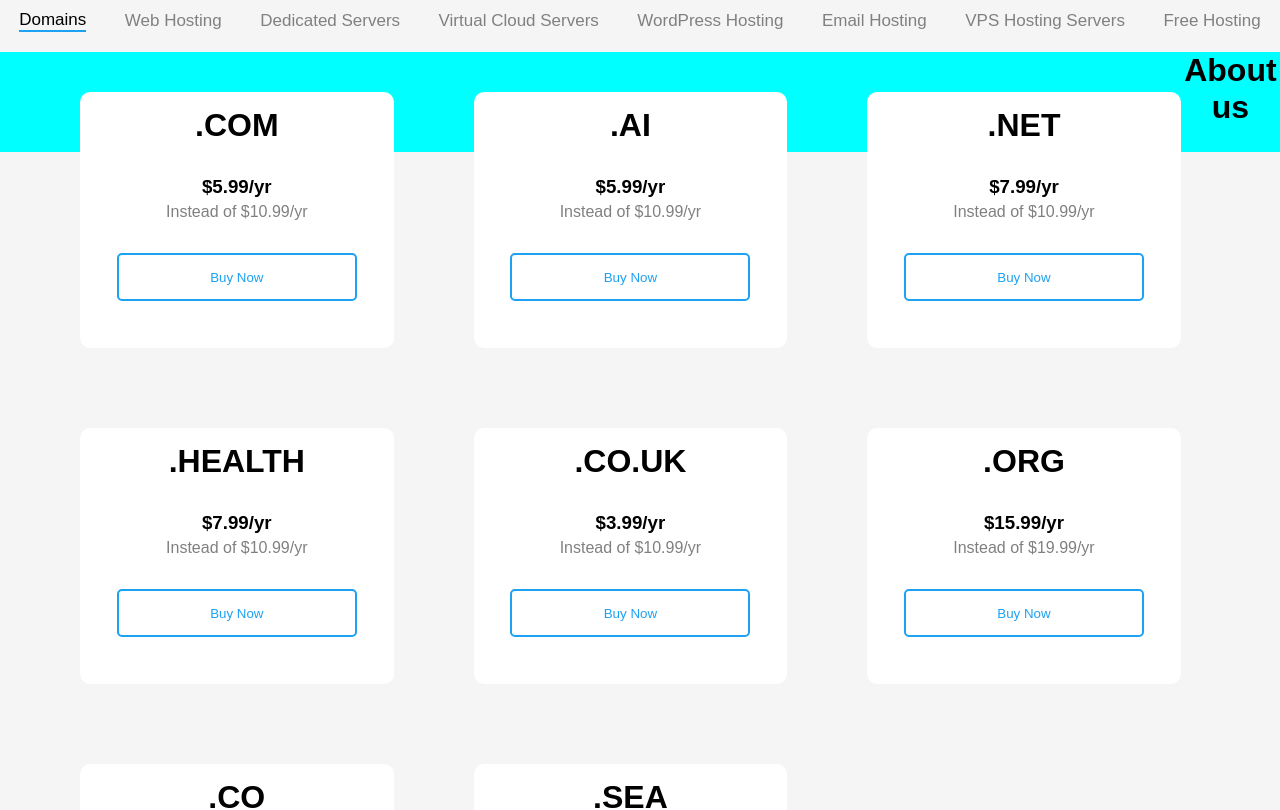
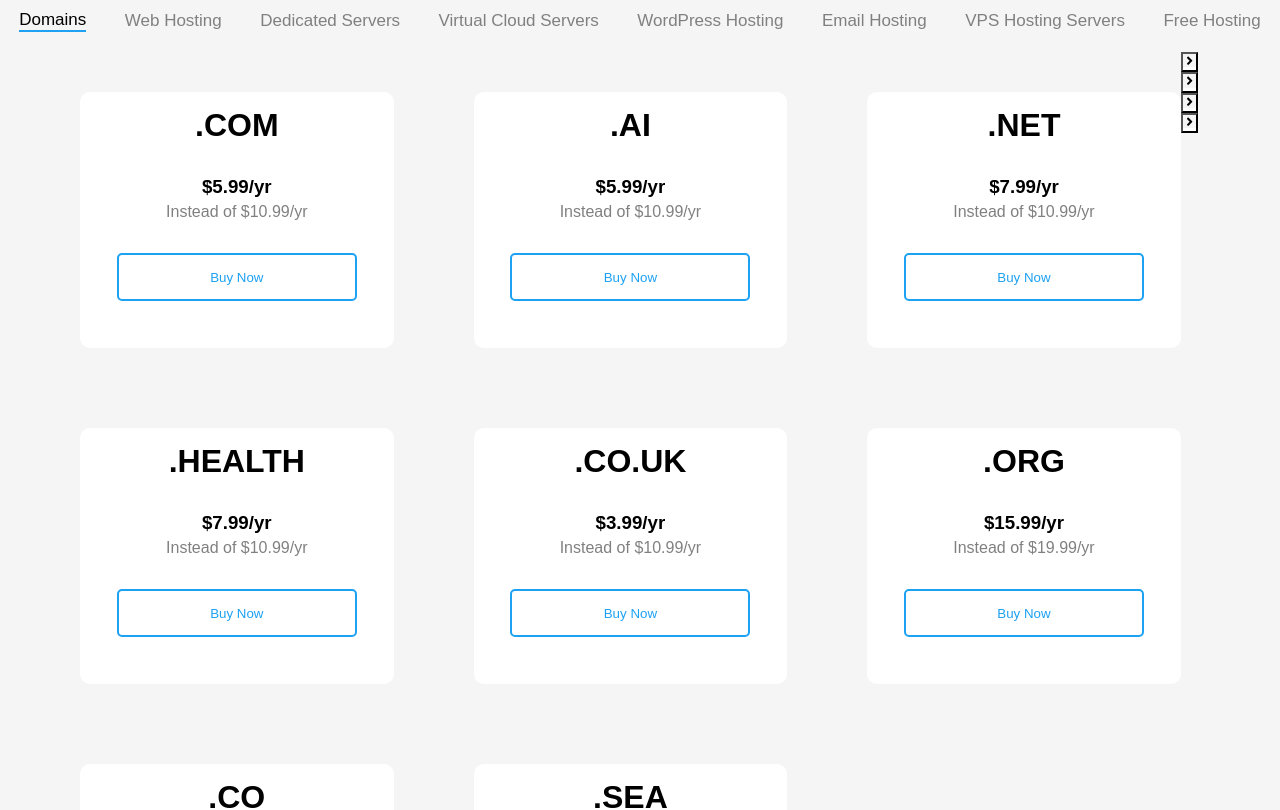
Before and after one commit to Florid11/first-task-p2, a React (Create React App) app: page / in a window 1280 px wide. Shown: the top 810 px of the page. Built offline with nearby package versions, Linux system fonts and the light colour scheme.

Commit message:
Changes made to topics

```diff
--- a/src/components/Topics.js
+++ b/src/components/Topics.js
@@ -1,10 +1,34 @@
 import React from "react";
-import classes from "./Topics.module.css";
+import ToggleState from "../ToggleTopics/Toggle";
 
 const Topic = () => {
+    const topics =[
+        {
+            key: '1',
+            title: 'How does ParkName seperate itself from other domain name parking companies?',
+            paragraphs: 'Your domains are a valuable online property. As in any investment, you want the most efficient, easy way to make sure your property is going to be profitable. Do you own more than 1,000 domains? As a professional domainer, you will find everything you need through Parkname to generate maximum profits from your domain portfolio.'
+        },
+        {
+            key: '2',
+            title: 'Is ParkName Parking actually free?',
+            paragraphs: 'Your domains are a valuable online property. As in any investment, you want the most efficient, easy way to make sure your property is going to be profitable. Do you own more than 1,000 domains? As a professional domainer, you will find everything you need through Parkname to generate maximum profits from your domain portfolio.'
+        },
+        {
+            key: '3',
+            title: 'What you do?',
+            paragraphs: 'Your domains are a valuable online property. As in any investment, you want the most efficient, easy way to make sure your property is going to be profitable. Do you own more than 1,000 domains? As a professional domainer, you will find everything you need through Parkname to generate maximum profits from your domain portfolio.'
+        },
+        {
+            key: '4',
+            title: 'When was Parkname first founded?',
+            paragraphs: 'Your domains are a valuable online property. As in any investment, you want the most efficient, easy way to make sure your property is going to be profitable. Do you own more than 1,000 domains? As a professional domainer, you will find everything you need through Parkname to generate maximum profits from your domain portfolio.'
+        },
+        ]
   return(
     <div>
-        <h1 className={classes.about}>About us</h1>
+        {topics.map((topic =>
+        <ToggleState key={topic.key} title={topic.title} paragraphs={topic.paragraphs} />
+        ))}
     </div>
   );
 }
--- a/src/components/Topics.module.css
+++ /dev/null
@@ -1,6 +0,0 @@
-.about{
-    display: block;
-    background-color: cyan;
-    width: 100%;
-    height: 100px;
-}
```
